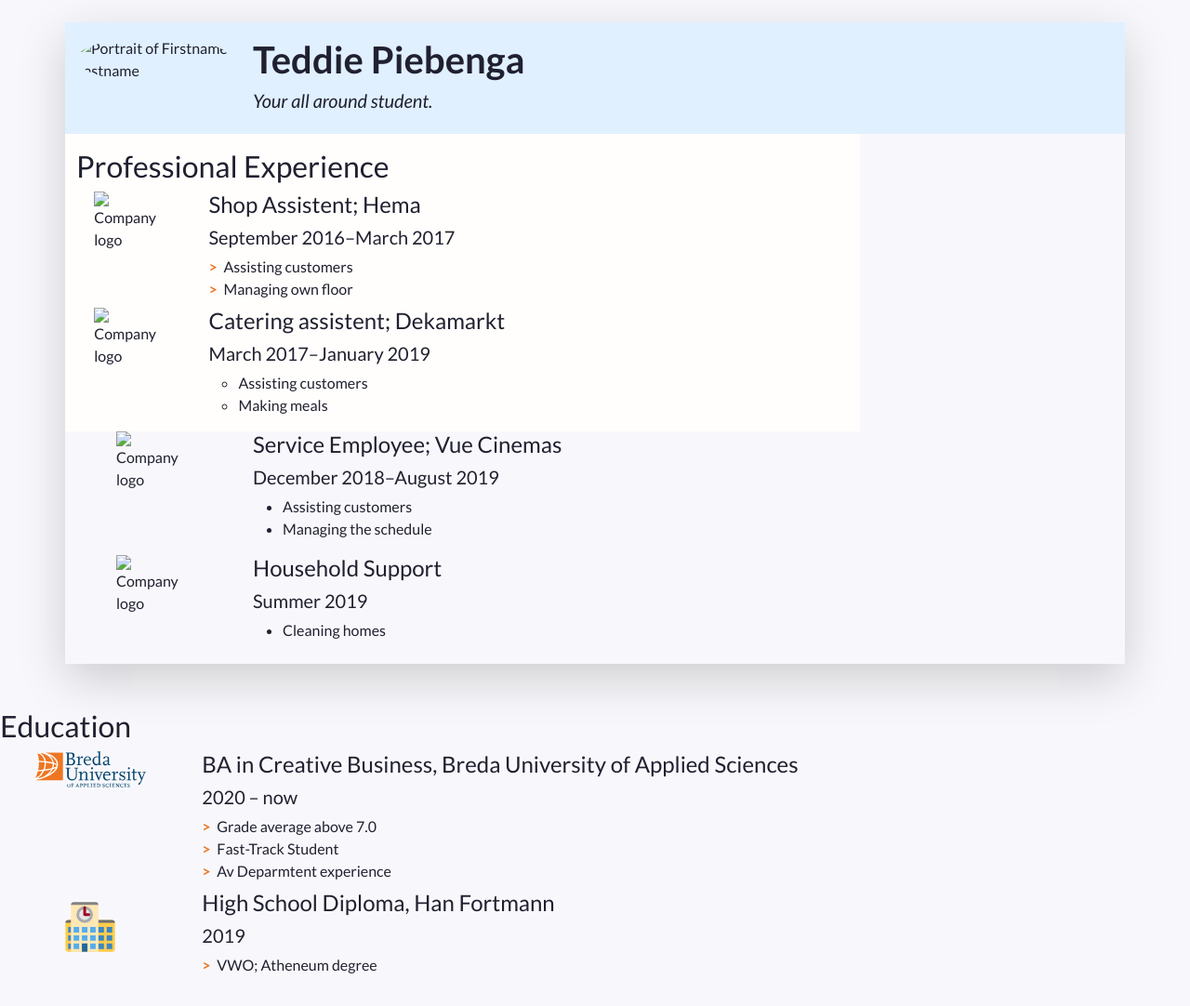
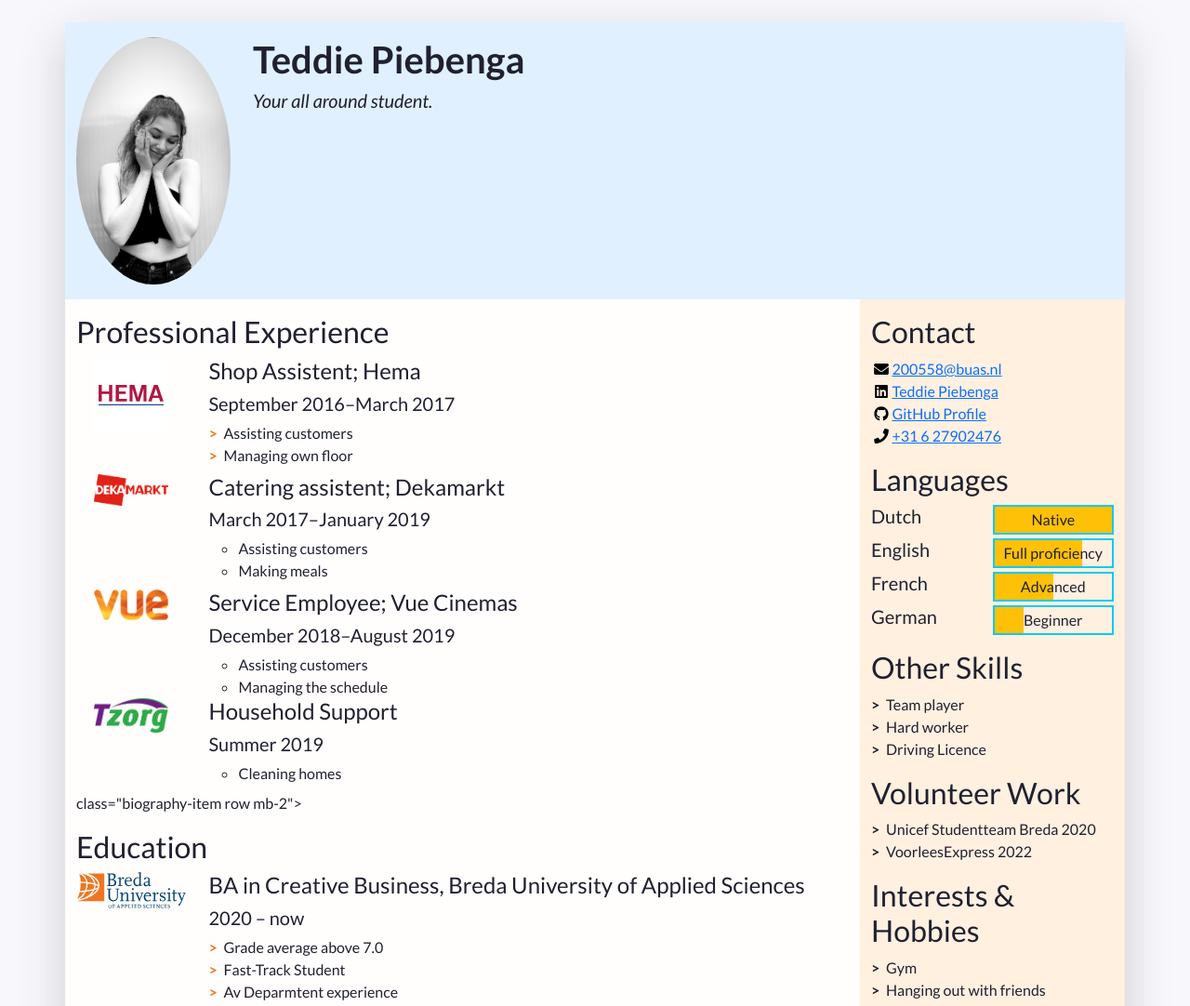
Before and after one commit to Teddielp/cv.prj4.individual, a plain HTML site: page index.html in a window 1280 px wide. Shown: the top 1082 px of the page at 93% size. Drawn offline with nearby package versions, Linux system fonts and the light colour scheme.

Commit message:
updated content

```diff
--- a/index.html
+++ b/index.html
@@ -48,7 +48,7 @@
             "w-100" makes sure the image takes the full width of the column it's in
             "rounded-circle" cuts a circle around the image
           -->
-          <img class="w-100 rounded-circle my-3" src="../../../PRJ4 Website/images/E740AC14-B733-4C55-8987-B9E3FE53D178.JPG" alt="Portrait of Firstname Lastname" width="160">
+          <img class="w-100 rounded-circle my-3" src="images/icons/IMG_9076.jpg" alt="Portrait of Firstname Lastname" width="160">
         </div>
         <!--
           A container to wrap around your name and tagline. Full-width at small size, then columns of increasing size.
@@ -86,7 +86,7 @@
               <li class="biography-item row mb-2">
                 <!-- We're using a grid inside a grid so we can align logos and text -->
                 <div class="logo-container col-3 col-sm-2 col-md-3 col-lg-2">
-                  <img class="biography-logo mw-100 d-block mx-auto" src="../../../PRJ4 Website/images/hema.svg" alt="Company logo" width="80">
+                  <img class="biography-logo mw-100 d-block mx-auto" src="images/icons/hema.svg" alt="Company logo" width="80">
                 </div>
                 <div class="biography-contents col-9 col-sm-10 col-md-9 col-lg-10">
                   <h4>Shop Assistent; Hema </h4>
@@ -105,7 +105,7 @@
               <li class="biography-item row mb-2">
                 <div class="logo-container col-3 col-sm-2 col-md-3 col-lg-2">
                 <!-- We're using a grid inside a grid so we can align logos and text -->
-                  <img class="biography-logo mw-100 d-block mx-auto" src="../../../PRJ4 Website/images/OVR0009 Logo DekaMarkt wit RGB.png" alt="Company logo" width="80">
+                  <img class="biography-logo mw-100 d-block mx-auto" src="images/icons/OVR0009 Logo DekaMarkt wit RGB.png" alt="Company logo" width="80">
                 </div>
                 <div class="biography-contents col-9 col-sm-10 col-md-9 col-lg-10">
                   <h4>Catering assistent; Dekamarkt  </h4>
@@ -119,7 +119,8 @@
 
 
                   <!-- This entry doesn't have a list of achievements, but you can copy-paste the one from above -->
-                  </ul>
+
+
                 </div>
               </li>
 
@@ -127,7 +128,7 @@
               <li class="biography-item row mb-2">
                 <div class="logo-container col-3 col-sm-2 col-md-3 col-lg-2">
                 <!-- We're using a grid inside a grid so we can align logos and text -->
-                  <img class="biography-logo mw-100 d-block mx-auto" src="../../../PRJ4 Website/images/logo.png" alt="Company logo" width="80">
+                  <img class="biography-logo mw-100 d-block mx-auto" src="images/icons/logo.png" alt="Company logo" width="80">
                 </div>
                 <div class="biography-contents col-9 col-sm-10 col-md-9 col-lg-10">
                   <h4>Service Employee; Vue Cinemas  </h4>
@@ -145,7 +146,7 @@
 
 				   <div class="logo-container col-3 col-sm-2 col-md-3 col-lg-2">
                 <!-- We're using a grid inside a grid so we can align logos and text -->
-                  <img class="biography-logo mw-100 d-block mx-auto" src="../../../PRJ4 Website/images/tzorg_logo.png" alt="Company logo" width="80">
+                  <img class="biography-logo mw-100 d-block mx-auto" src="images/icons/tzorg_logo.png" alt="Company logo" width="80">
                 </div>
                 <div class="biography-contents col-9 col-md-9 col-lg-10">
                   <h4>Household Support  </h4>
@@ -161,18 +162,19 @@
                   <!-- This entry doesn't have a list of achievements, but you can copy-paste the one from above -->
                 </div>
 
-				     </ul>
-                </div>
-              </li>
+
+
 
               <!-- 2nd item in professional experience -->
-              <li class="biography-item row mb-2">
+              <li></li> class="biography-item row mb-2">
 
 
 
               </li>
 
             </ul>
+
+
           </section>
 
           <!-- We're done with jobs, let's move on to schools -->
@@ -201,7 +203,7 @@
               <!-- 2nd item in education -->
               <li class="biography-item row mb-2">
                 <div class="logo-container col-3 col-sm-2 col-md-3 col-lg-2">
-                  <img class="biography-logo mw-100 d-block mx-auto" src="images/schools/school.svg" alt="School logo" width="80">
+                  <img class="biography-logo mw-100 d-block mx-auto" src="images/icons/HanFortmannlogo.png" alt="School logo" width="80">
                 </div>
                 <div class="biography-contents col-9 col-sm-10 col-md-9 col-lg-10">
                   <h4>High School Diploma, Han Fortmann</h4>
@@ -242,8 +244,8 @@
                 </a>
               </li>
               <li class="contact-item">
-                <a class="d-flex align-items-center" href="https://facebook.com/" target="_blank">
-                  <img class="contact-icon" src="images/icons/facebook.svg" alt="Facebook">
+                <a class="d-flex align-items-center" href="https://www.linkedin.com/in/teddie-piebenga-4035851b6/?originalSubdomain=nl" target="_blank">
+                  <img class="contact-icon" src="images/icons/linkedin.svg" alt="LinkedIn">
                  Teddie Piebenga
                 </a>
               </li>
```
Also changed, not shown: images/icons/HanFortmannlogo.png (added), images/icons/IMG_9076.jpg (added), images/icons/OVR0009 Logo DekaMarkt wit RGB.png (added), images/icons/giphy_s.png (added), images/icons/hema.svg (added), images/icons/logo.png (added), images/icons/tzorg_logo.png (added), 3 other files.
